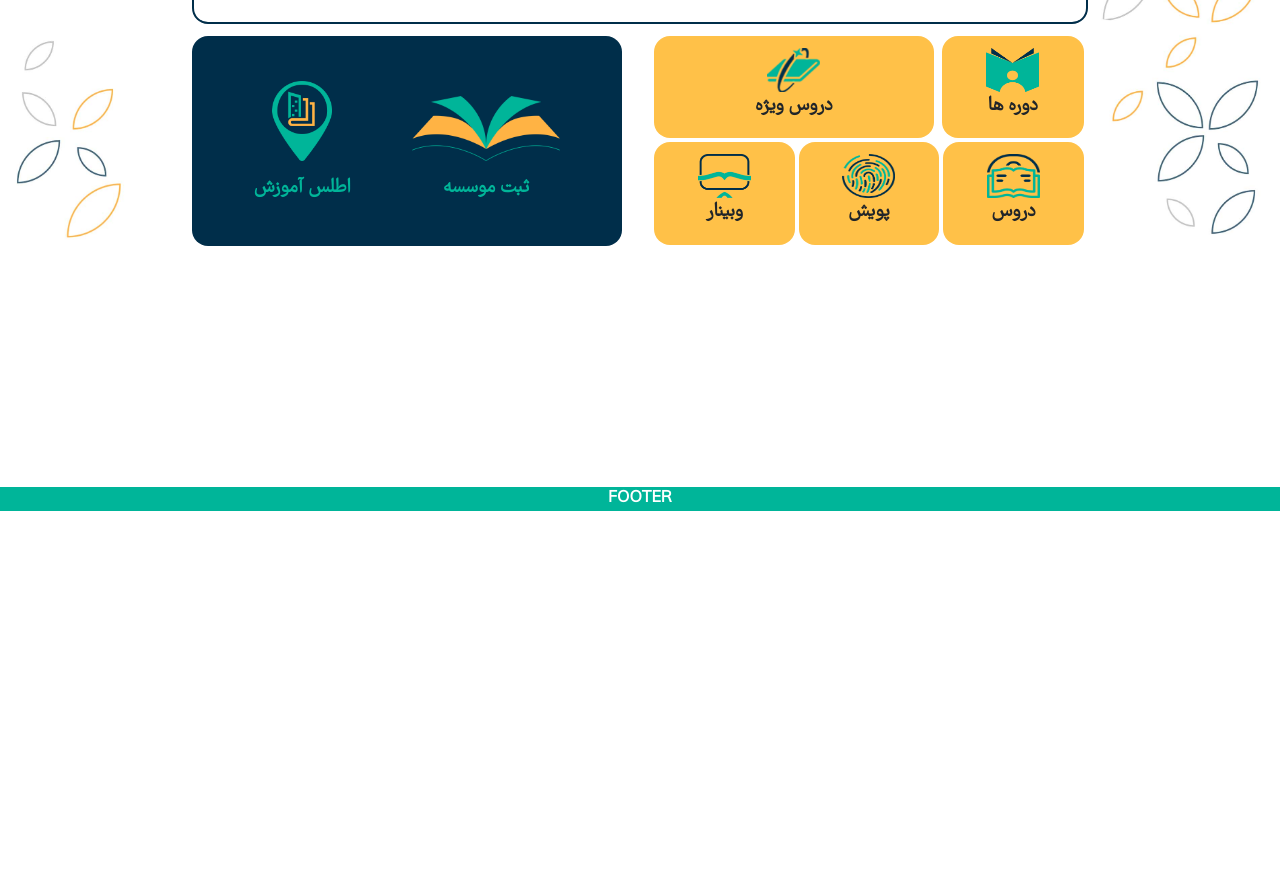
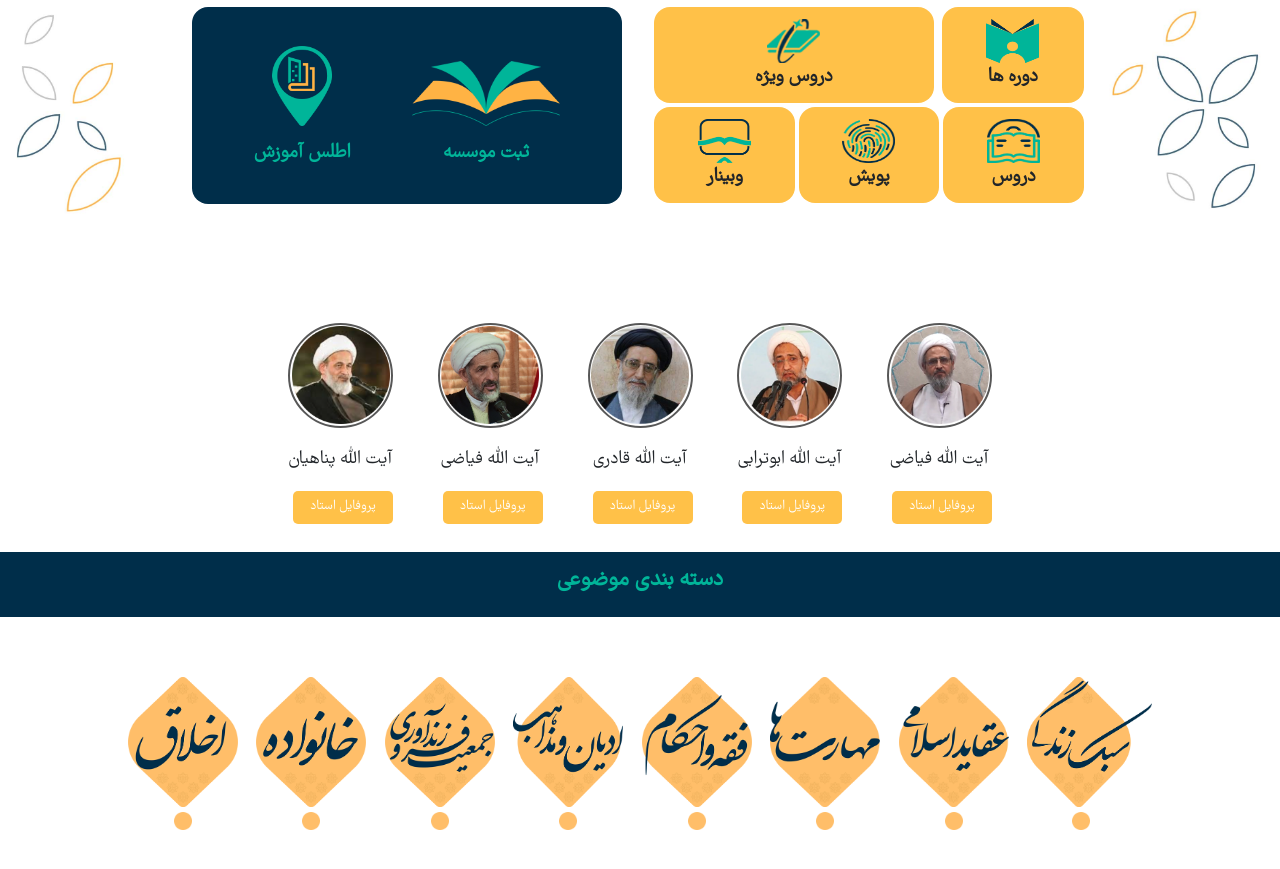
Before and after one commit to alibabaeefml/mobasheran, a plain HTML site: page src/views/index.html in a window 1280 px wide. Shown: the part 489-1358 px from the top of the page. Before the commit the page ends 1000 px from the top, so only its background shows below. Drawn offline with nearby package versions, Linux system fonts and the light colour scheme.

Commit message:
2section

```diff
--- a/src/assets/css/app.css
+++ b/src/assets/css/app.css
@@ -116,12 +116,12 @@ a {
 
 #section_two .box1{
     width: 48%;
-    height: 213px;
+    height: 200px;
 }
 
 #section_two .box2{
     width: 48%;
-    height: 210px;
+    height: 197px;
     display: flex;
     justify-content: center;
     text-align: center;
@@ -171,3 +171,94 @@ a {
     font-weight: bold;
     margin-top: 16px;
 }
+
+#section3 .asatid{
+    width: 105px;
+    height: 105px;
+    border: 2px solid rgba(33, 32, 32, 0.754);
+    border-radius: 50%;
+    -webkit-border-radius: 50%;
+    -moz-border-radius: 50%;
+    -ms-border-radius: 50%;
+    -o-border-radius: 50%;
+}
+
+#section3 .asatid img{
+    width: 100px;
+    height: 100px;
+    padding: 1px;
+}
+
+#section3 > div{
+    width: 55%;
+    text-align: center;
+}
+
+#section3>div h5{
+    margin: 20px 0;
+    font-size: 19px;
+}
+
+#section3>div h6 {
+    font-size: 14px;
+    padding: 8px 0;
+    width: 100px;
+    color: white;
+    background-color: var(--secondary-1);
+    border-radius: 5px;
+    -webkit-border-radius: 5px;
+    -moz-border-radius: 5px;
+    -ms-border-radius: 5px;
+    -o-border-radius: 5px;
+}
+
+
+#section3 .title{
+    margin: 20px 0 60px 0;
+    display: flex;
+    align-items: center;
+    justify-content: center;
+    color: var(--secondary);
+    background-color: var(--primary);
+    height: 65px;
+
+}
+
+#section3 .title h4{
+    padding-top: 3px;
+    font-weight: bold;
+}
+#section3 .category{
+    margin: auto;
+    width: 80%;
+    text-align: center;
+}
+
+#section3 .category div{
+    display: flex;
+    flex-direction: column;
+    justify-content: space-between;
+
+}
+
+#section3 .category div> img {
+    width: 110px;
+    height: 130px;
+}
+
+#section3 .category div>.img {
+    width: 125px;
+    height: 130px;
+}
+
+#section3 .category div .dot {
+    width: 18px;
+    height: 18px;
+    margin:5px auto;
+}
+
+#section3 .category div .dot-start {
+    width: 18px;
+    height: 18px;
+    margin-right: 50%;
+}
--- a/src/views/index.html
+++ b/src/views/index.html
@@ -126,7 +126,7 @@
     <main id="wrapper" class="w-100 h-100">
         <section id="section_one" class="mx-auto w-[80%] h-[55%]">
             <!-- slider section one -->
-            <div id="container" class="rounded-4 mt-4 mb-2">
+            <div id="container" class="rounded-4 mt-3 mb-1">
                 <swiper-container loop="true" slides-per-view="1">
                     <swiper-slide>Slide 1</swiper-slide>
                     <swiper-slide>Slide 2</swiper-slide>
@@ -134,7 +134,7 @@
                 </swiper-container>
             </div>
 
-                    <section id="section_two" class="mx-auto">
+            <div id="section_two" class="mx-auto">
                 <div>
                     <div class="w-100 d-flex justify-content-between">
 
@@ -182,16 +182,106 @@
                         </div>
                     </div>
                 </div>
+            </div>
         </section>
+
+        <section id="section3" class="w-100 h-100">
+            <div class="mx-auto d-flex justify-content-between flex-row">
+                <div>
+                    <div class="asatid">
+                        <img src="/src/assets/images/fayazi.png" alt="">
+                    </div>
+                    <h5>آیت الله فیاضی</h5>
+                    <h6>پروفایل استاد</h6>
+                </div>
+
+                <div>
+                    <div class="asatid">
+                        <img src="/src/assets/images/abotorabi.png" alt="">
+                    </div>
+                    <h5>آیت الله ابوترابی </h5>
+                    <h6>پروفایل استاد</h6>
+                </div>
+
+                <div>
+                    <div class="asatid">
+                        <img src="/src/assets/images/ghaderi.png" alt="">
+                    </div>
+                    <h5>آیت الله قادری </h5>
+                    <h6>پروفایل استاد</h6>
+                </div>
+
+                <div>
+                    <div class="asatid">
+                        <img src="/src/assets/images/fayazii.png" alt="">
+                    </div>
+                    <h5>آیت الله فیاضی </h5>
+                    <h6>پروفایل استاد</h6>
+                </div>
+
+                <div>
+                    <div class="asatid">
+                        <img src="/src/assets/images/panahian.png" alt="">
+                    </div>
+                    <h5>آیت الله پناهیان </h5>
+                    <h6>پروفایل استاد</h6>
+                </div>
+            </div>
+
+            <div class="title w-100">
+                <h4>دسته بندی موضوعی</h4>
+            </div>
+
+            <div class="category d-flex flex-row justify-content-between">
+                <div>
+                    <img class="img" src="/src/assets/images/6.png" alt="">
+                    <img class="dot dot-start" src="/src/assets/images/dot.png" alt="">
+                </div>
+
+                <div>
+                    <img src="/src/assets/images/2.png" alt="">
+                    <img class="dot" src="/src/assets/images/dot.png" alt="">
+                </div>
+
+                <div>
+                    <img src="/src/assets/images/3.png" alt="">
+                    <img class="dot" src="/src/assets/images/dot.png" alt="">
+                </div>
+
+                <div>
+                    <img src="/src/assets/images/4.png" alt="">
+                    <img class="dot" src="/src/assets/images/dot.png" alt="">
+                </div>
+
+                <div>
+                    <img src="/src/assets/images/5.png" alt="">
+                    <img class="dot" src="/src/assets/images/dot.png" alt="">
+                </div>
+
+                <div>
+                    <img src="/src/assets/images/1.png" alt="">
+                    <img class="dot" src="/src/assets/images/dot.png" alt="">
+                </div>
+
+                <div>
+                    <img src="/src/assets/images/7.png" alt="">
+                    <img class="dot" src="/src/assets/images/dot.png" alt="">
+                </div>
+
+                <div>
+                    <img src="/src/assets/images/8.png" alt="">
+                    <img class="dot" src="/src/assets/images/dot.png" alt="">
+                </div>
+            </div>
         </section>
 
 
     </main>
 
-    <footer data-aos="fade-down" data-aos-offset="0"
+    <!-- <footer data-aos="fade-down" data-aos-offset="0"
         class="container-xxl bg-secondary w-100 text-white d-flex flex-column align-items-center fade-in">
         FOOTER
-    </footer>
+    </footer> -->
     <!-- scripts -->
     <script src="../assets/vendor/jquery/jquery.min.js"></script>
     <script src="../assets/vendor/bootstrap-v5.3.0/bootstrap.bundle.min.js"></script>
```
Also changed, not shown: src/assets/images/4.png (added), src/assets/images/abotorabi.png (renamed from src/assets/images/Layer 23.png), src/assets/images/dot.png (renamed from src/assets/images/Ellipse 2 copy 2.png), src/assets/images/fayazi.png (renamed from src/assets/images/Layer 26.png), src/assets/images/fayazii.png (renamed from src/assets/images/Layer 25.png), src/assets/images/ghaderi.png (renamed from src/assets/images/Layer 24.png), src/assets/images/panahian.png (renamed from src/assets/images/Layer 22.png). Lines whose indentation alone changed are shown as unchanged.
